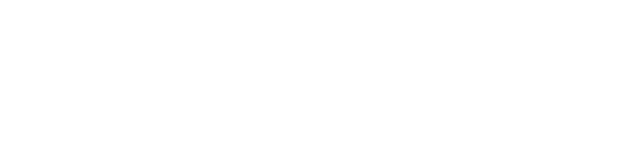
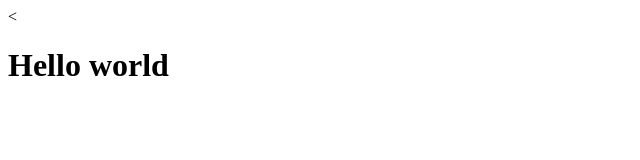
Before and after one commit to vsr01/git-one, a plain HTML site: page index.html in a window 1280 px wide. Shown: the whole page, without its empty margins (0-640 px from the left). Drawn offline with Linux system fonts and the light colour scheme.

Commit message:
added index heading

```diff
--- a/index.html
+++ b/index.html
@@ -5,6 +5,6 @@
     <title>Example</title>
   </head>
   <body>
-
+    <<h1>Hello world</h1>
   </body>
 </html>
```
